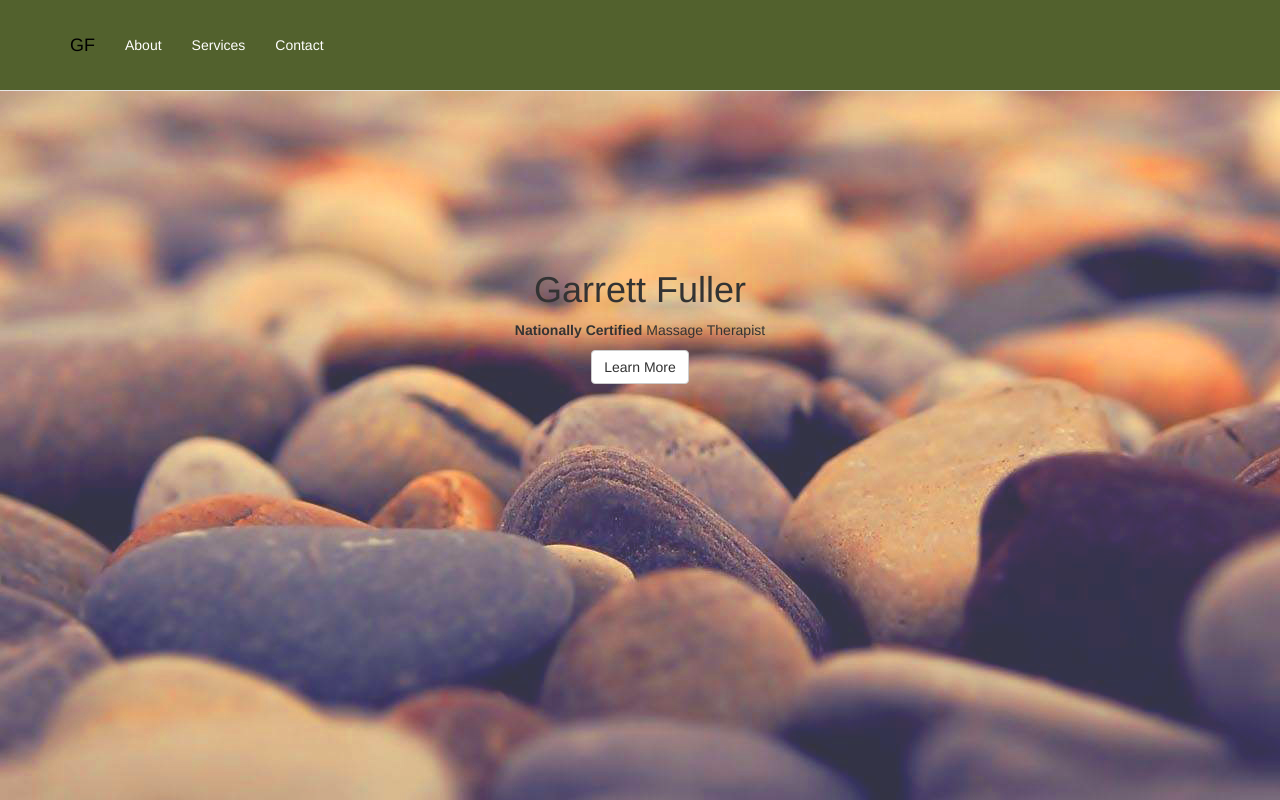
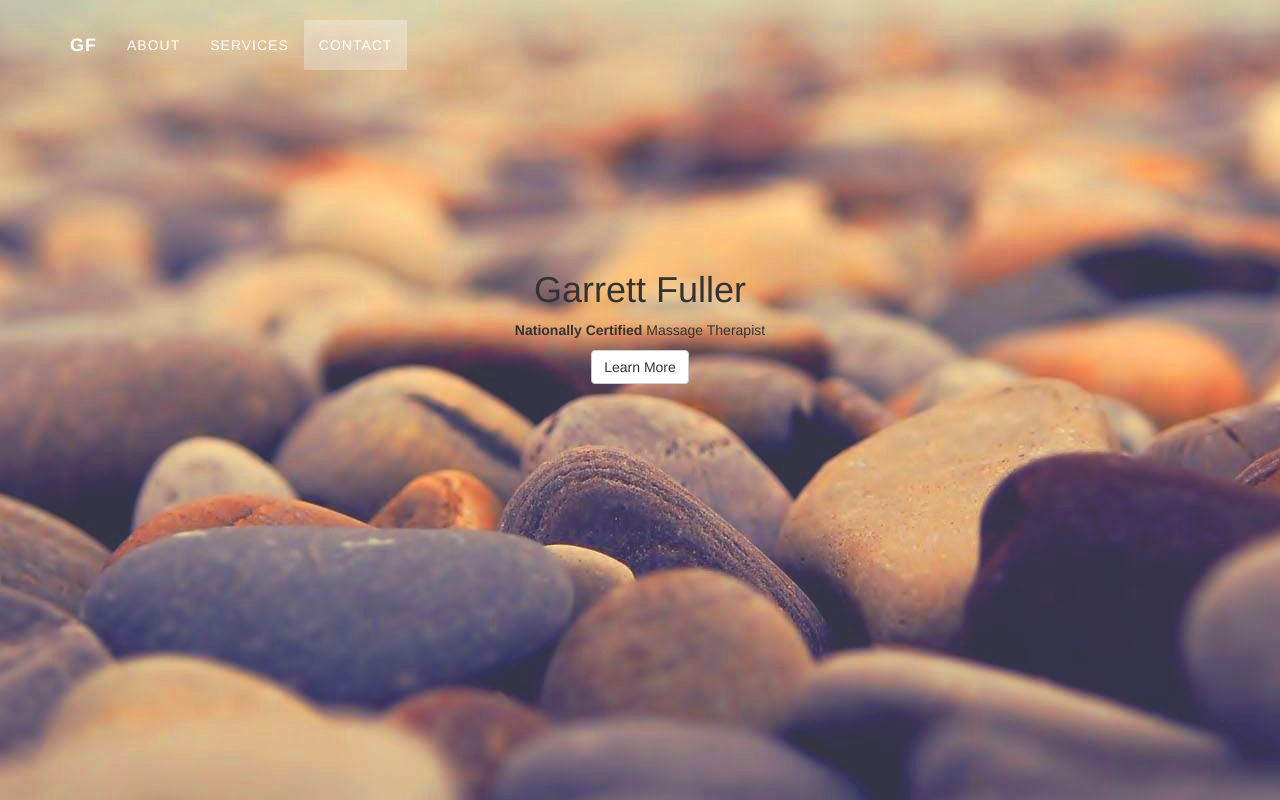
Before and after one commit to wesdawson/fuller-healing-hands, a website: page static/index.html in a window 1280 px wide. Shown: the top 800 px of the page. Drawn offline with Linux system fonts and the light colour scheme.

Commit message:
nav changes

```diff
--- a/static/css/scrolling-nav.css
+++ b/static/css/scrolling-nav.css
@@ -27,19 +27,89 @@ html {
     }
 }
 
-.navbar-custom {
-  background-color: #52612d;
-  border-color: #e7e7e7;
+.navbar-toggle .icon-bar {
+  background-color: white;
 }
 
-.navbar-custom .navbar-nav>li>a {
-  color: white;
+.navbar-custom {
+    margin-bottom: 0;
+    border-bottom: 1px solid rgba(255,255,255,.3);
+    text-transform: uppercase;
+    font-family: ;
+    background-color:  #424445;
 }
 
+
 .navbar-custom .navbar-brand {
-  color: black;
+    font-weight: 700;
 }
 
+.navbar-custom .navbar-brand:focus {
+    outline: 0;
+}
+
+.navbar-custom .navbar-brand .navbar-toggle {
+    padding: 4px 6px;
+    font-size: 16px;
+    color: #fff;
+}
+
+.navbar-custom .navbar-brand .navbar-toggle:focus,
+.navbar-custom .navbar-brand .navbar-toggle:active {
+    outline: 0;
+}
+
+.navbar-custom a {
+    color: #fff;
+}
+
+.navbar-custom .nav li a {
+    -webkit-transition: background .3s ease-in-out;
+    -moz-transition: background .3s ease-in-out;
+    transition: background .3s ease-in-out;
+}
+
+.navbar-custom .nav li a:hover {
+    outline: 0;
+    color: rgba(255,255,255,.8);
+    background-color: transparent;
+}
+
+.navbar-custom .nav li a:focus,
+.navbar-custom .nav li a:active {
+    outline: 0;
+    background-color: transparent;
+}
+
+.navbar-custom .nav li.active {
+    outline: 0;
+}
+
+.navbar-custom .nav li.active a {
+    background-color: rgba(255,255,255,.3);
+}
+
+.navbar-custom .nav li.active a:hover {
+    color: #fff;
+}
+
+@media(min-width:768px) {
+    .navbar-custom {
+        padding: 20px 0;
+        border-bottom: 0;
+        letter-spacing: 1px;
+        background: 0 0;
+        -webkit-transition: background .5s ease-in-out,padding .5s ease-in-out;
+        -moz-transition: background .5s ease-in-out,padding .5s ease-in-out;
+        transition: background .5s ease-in-out,padding .5s ease-in-out;
+    }
+
+    .navbar-custom.top-nav-collapse {
+        padding: 0;
+        border-bottom: 1px solid rgba(255,255,255,.3);
+        background-color: #424445;
+    }
+}
 
 .intro-section {
   height: 100vh;
```
